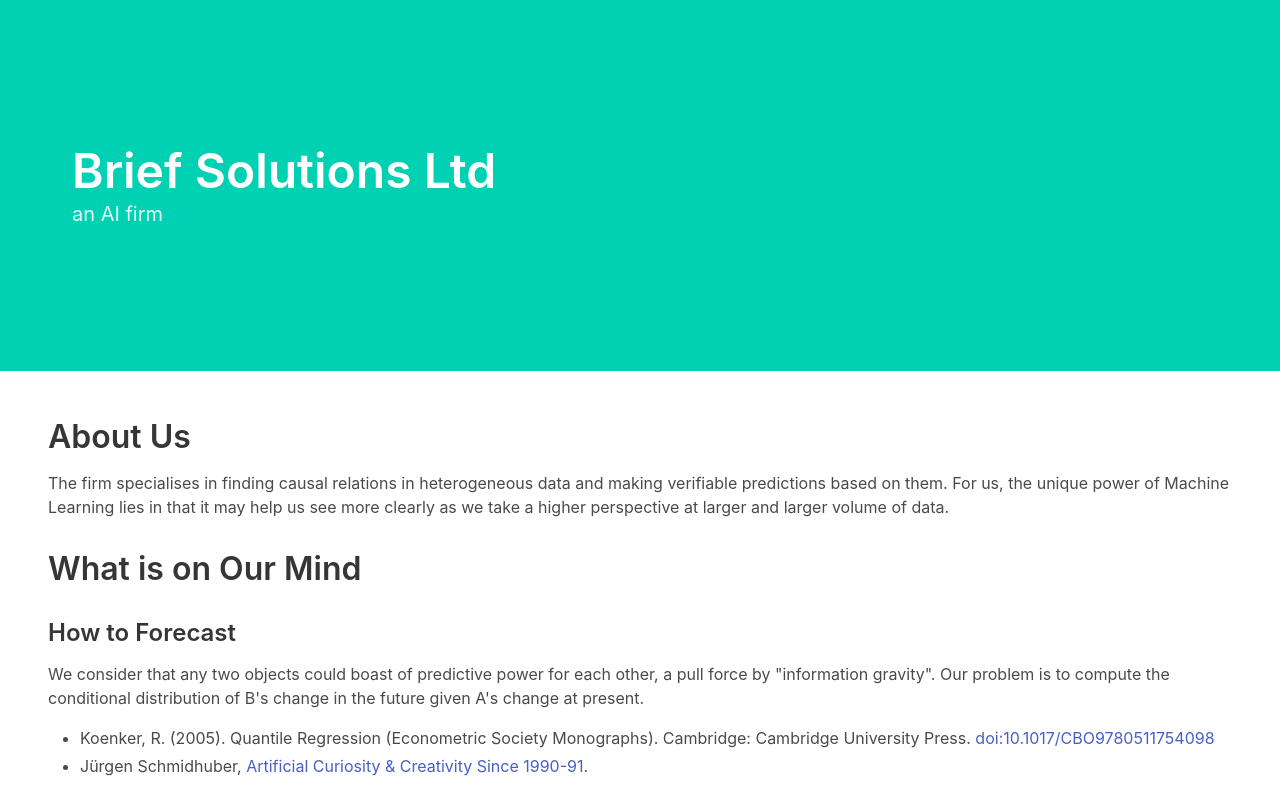
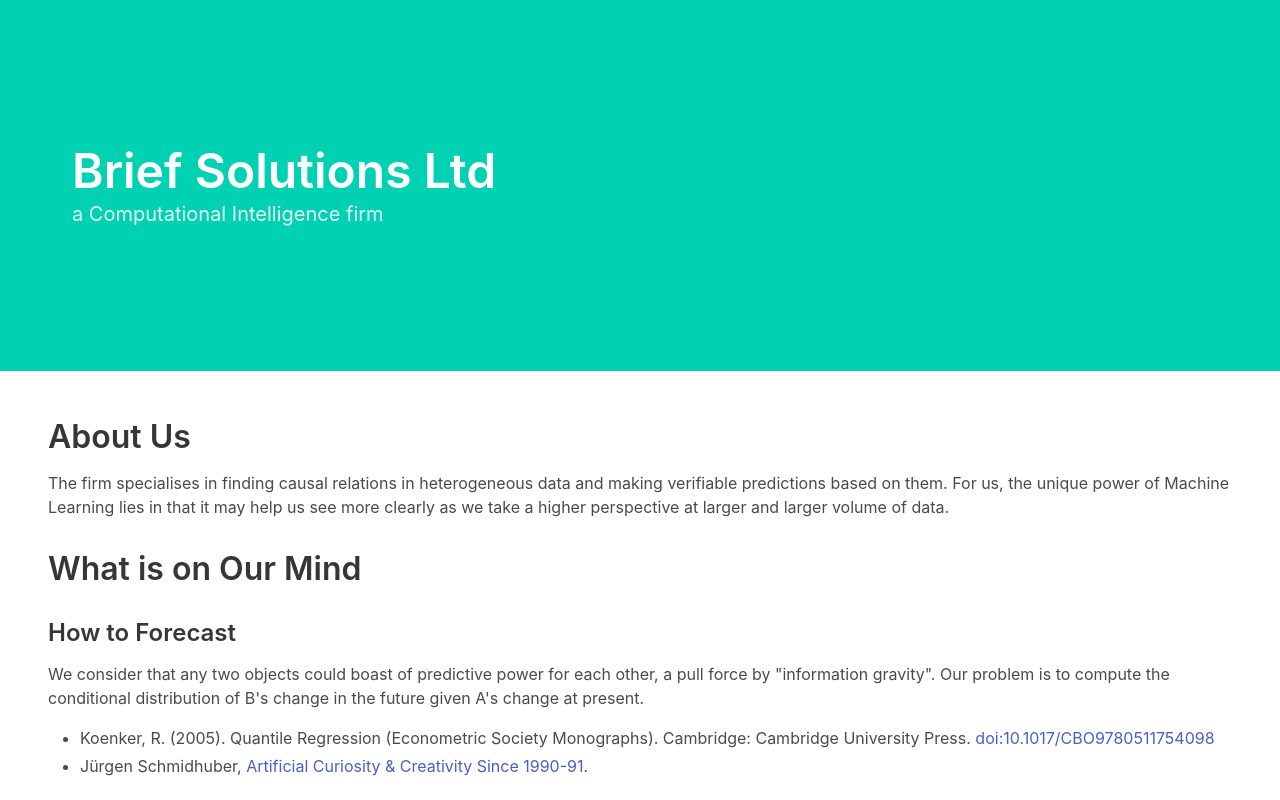
Before and after one commit to brief-ds/brief-ds.com, a plain HTML site: page index.html in a window 1280 px wide. Shown: the top 800 px of the page. Drawn offline with nearby package versions, Linux system fonts and the light colour scheme.

Commit message:
change subtitle

```diff
--- a/index.html
+++ b/index.html
@@ -12,7 +12,7 @@
       <div class="hero-body">
         <div class="container">
           <h1 class="title is-1">Brief Solutions Ltd</h1>
-          <p class="subtitle">an AI firm</p>
+          <p class="subtitle">a Computational Intelligence firm</p>
         </div>
       </div>
     </div>
```
